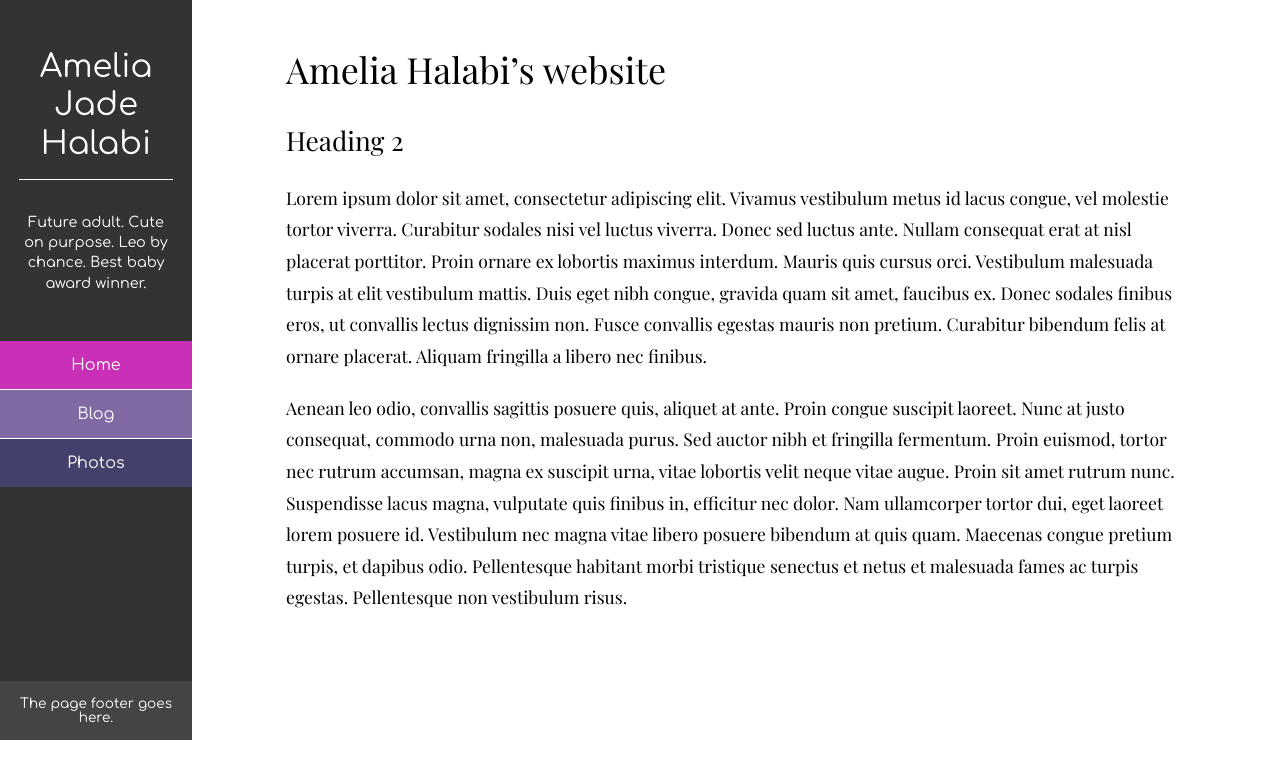
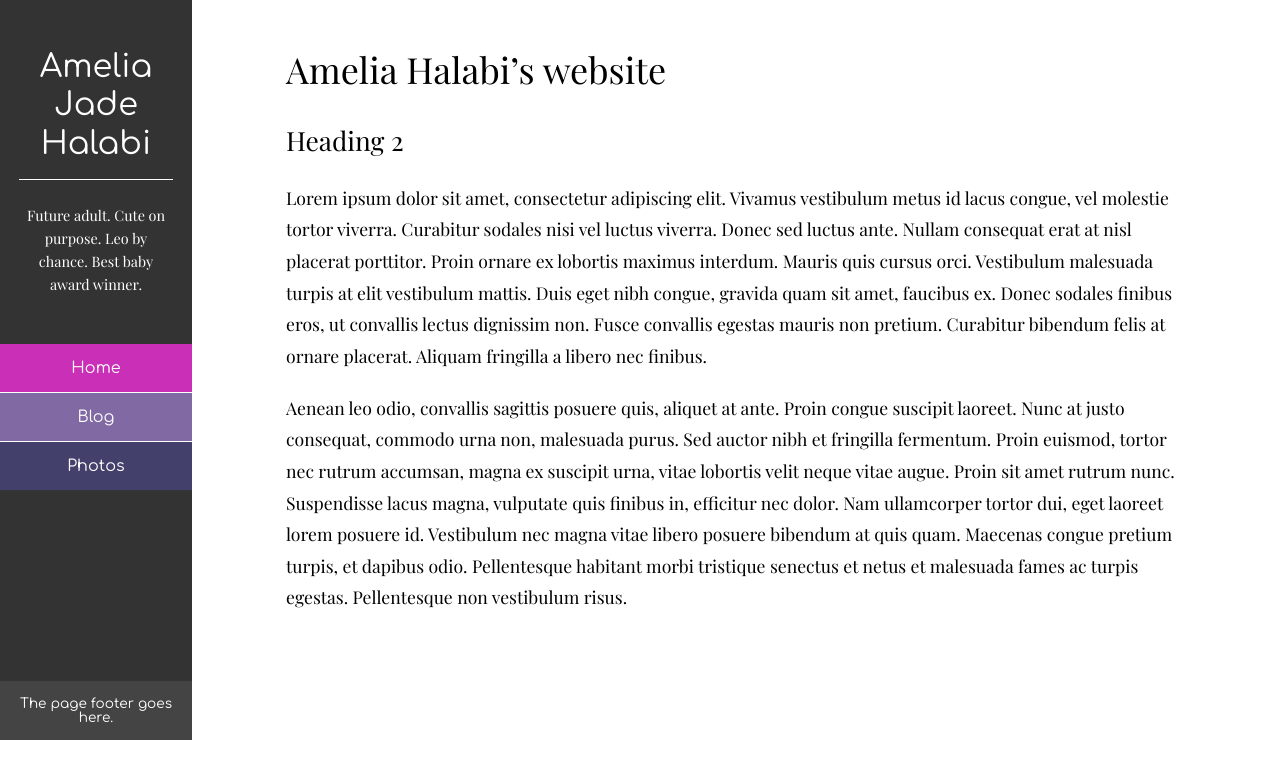
Before and after one commit to That-Dev-Girl-Sites/ameliahalabi.com, a Jekyll site: the page built from index.md, in a window 1280 px wide. Shown: the top 779 px of the page. Built offline with Jekyll 4.4.1, drawn with Linux system fonts in a browser that asks for light colours.

Commit message:
Header tweaks

```diff
--- a/assets/_sass/components/_page-header.scss
+++ b/assets/_sass/components/_page-header.scss
@@ -9,20 +9,15 @@
     color: $white;
     font-family: $sans;
     margin: 0 auto;
-    padding: 3.5rem;
+    padding: 3rem 0;
     text-align: center;
-    width: 65%;
-
-    @media screen and ( min-width: $lg-screen ) {
-      padding: 3rem 0;
-      width: 80%;
-    }
+    width: 80%;
   }
 
   h1 {
     border-bottom: 1px solid $white;
     font-size: 2.5rem;
-    margin-bottom: 2rem;
+    margin-bottom: 1.5rem;
     padding-bottom: 1rem;
 
     @media screen and ( min-width: $lg-screen ) {
@@ -31,12 +26,13 @@
   }
 
   p {
+    font-family: $serif;
     font-size: 1rem;
     margin-bottom: 0;
 
     @media screen and ( min-width: $lg-screen ) {
       font-size: 0.9rem;
-      line-height: 1.4;
+      line-height: 1.6;
     }
   }
 
```
